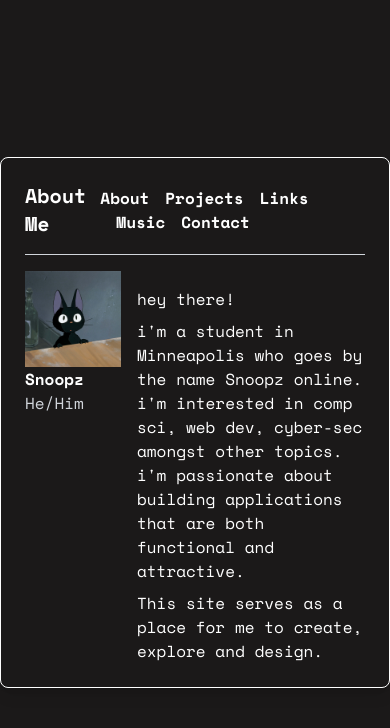
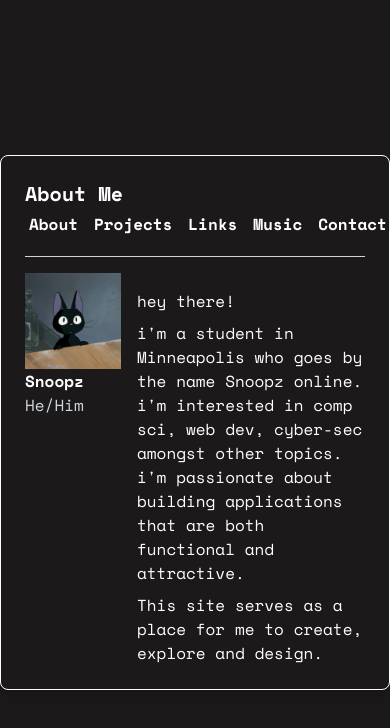
Before and after one commit to Dev-Payton/snoopzweb, an Astro site: page / in a window 390 px wide. Built offline with nearby package versions, Linux system fonts and the light colour scheme; Astro itself is replaced by a stand-in of ours.

Commit message:
quick fix for display issue on mobile devices

```diff
--- a/src/pages/index.astro
+++ b/src/pages/index.astro
@@ -20,9 +20,9 @@ import '../styles/tailwind.css';
 <body class="bg-[#1B1919]  flex items-center justify-center min-h-screen font-space-mono text-white">
 
 <div class="bg-[#1B1919] border  p-6 rounded-lg shadow-lg max-w-3xl w-full border-solid border-white   ">
-    <div class="border-b border-gray-300 pb-4 mb-4 flex justify-between  ">
-        <h1 class=" inline-block text-xl font-bold  ">About Me</h1>
-        <nav class="flex space-x-4 font-bold m-1 flex-wrap text-md sm:flex-row">
+    <div class="border-b border-gray-300 pb-4 mb-4 flex flex-wrap justify-between  ">
+        <h1 class=" inline-block text-xl font-bold   ">About Me</h1>
+        <nav class=" flex space-x-4 font-bold m-1  text-md sm:flex-row ">
             <a class="hover:underline" href="/"> About</a>
             <a class="hover:underline" href="/projects"> Projects</a>
             <a class="hover:underline" href="/links"> Links</a>
```
